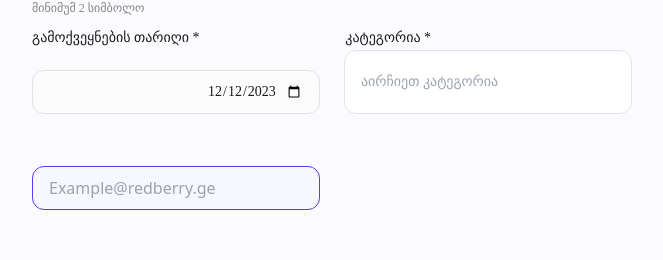
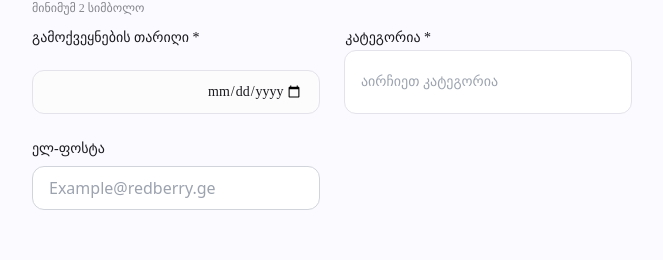
Before and after one commit to luttinno/redberry, a React (Create React App) app: page /add-blog in a window 1280 px wide. Shown: the part 759-1019 px from the top of the page, without its empty margins (248-911 px from the left). Built offline with nearby package versions, Linux system fonts and the light colour scheme; a small style sheet from the web is missing.

Commit message:
feat: finish validation

```diff
--- a/src/components/AddBlogs.jsx
+++ b/src/components/AddBlogs.jsx
@@ -5,6 +5,7 @@ import MultiSelectCategories from "./MultiSelectCategories";
 import { Link } from "react-router-dom";
 import Logo from "../images/Logo.svg";
 import back from "../images/back-2.svg";
+import EmailInput from "./EmailInput";
 
 const BlogUploadForm = ({ onUpload, onClose }) => {
   const [selectedFile, setSelectedFile] = useState(null);
@@ -103,11 +104,12 @@ const BlogUploadForm = ({ onUpload, onClose }) => {
     }
   };
 
-  const [selectedDate, setSelectedDate] = useState("2023-12-12");
+  const [selectedDate, setSelectedDate] = useState("");
 
   const handleDateChange = (event) => {
     setSelectedDate(event.target.value);
   };
+  const isDateSelected = selectedDate !== "";
 
   return (
     <>
@@ -297,29 +299,27 @@ const BlogUploadForm = ({ onUpload, onClose }) => {
             min="2023-29-12"
             max="2024-12-31"
             onChange={handleDateChange}
-            className="w-[288px] h-[44px] rounded-[12px] border-[1px] border-[#E4E3EB] font-[FiraGO] text-[14px] font-normal leading-[20px] tracking-normal text-left text-[#1A1A1F] bg-[#FCFCFD] absolute bottom-[210px] pl-[16px] pr-[16px] flex flex-row-reverse "
+            className={`w-[288px] h-[44px] rounded-[12px] border-[1px] border-[#E4E3EB] font-[FiraGO] text-[14px] font-normal leading-[20px] tracking-normal text-left text-[#1A1A1F] bg-[#FCFCFD] absolute bottom-[210px] pl-[16px] pr-[16px] flex flex-row-reverse ${
+              isDateSelected
+                ? "border-[#14D81C] bg-[#F8FFF8]"
+                : "border-[#E4E3EB]"
+            } focus:outline-none `}
           />
           <h2 className="font-[FiraGO] text-[14px] font-medium leading-[20px] tracking-normal text-left text-[#1A1A1F] absolute bottom-[276px] right-[201px] ">
             კატეგორია *
           </h2>
           <MultiSelectCategories />
 
-          <h2 className="font-[FiraGO] text-[14px] font-medium leading-[20px] tracking-normal text-left text-[#1A1A1F] absolute bottom-[132px] left-0 ">
+          <h2 className="font-[FiraGO] text-[14px] font-medium leading-[20px] tracking-normal text-left text-[#1A1A1F] absolute bottom-[165px] left-0 ">
             ელ-ფოსტა
           </h2>
-          <input
-            className="w-[288px] h-[44px] bg-[#F7F7FF] border-[#5D37F3] border-[1.5px] rounded-[12px] pl-4 focus:outline-[#5D37F3] absolute bottom-[114px] left-0 "
-            placeholder="Example@redberry.ge"
-            type="email"
-            id="email"
-            required
-          />
+          <EmailInput />
 
           {error && <p className="mt-2 text-red-500 text-sm">{error}</p>}
 
           <button
             type="submit"
-            className="w-[288px] h-[40px] absolute right-0 bottom-0 text-[#FFFFFF] bg-[#E4E3EB] font-[FiraGO] text-[14px] font-medium leading-[20px] tracking-normal text-center rounded-[8px] "
+            className="w-[288px] h-[40px] absolute right-0 bottom-0 text-[#FFFFFF] bg-[#E4E3EB] font-[FiraGO] text-[14px] font-medium leading-[20px] tracking-normal text-center rounded-[8px] hover:bg-[#5D37F3] [transition:0.5s_ease-in-out] "
           >
             გამოქვეყნება
           </button>
--- /dev/null
+++ b/src/components/EmailInput.jsx
@@ -0,0 +1,32 @@
+import React, { useState } from "react";
+
+const EmailInput = () => {
+  const [isEmailValid, setIsEmailValid] = useState(false);
+
+  const handleEmailChange = (e) => {
+    const enteredEmail = e.target.value;
+
+    // Validate email format
+    const isValidFormat = enteredEmail.endsWith("@redberry.ge");
+
+    // Update email validation state
+    setIsEmailValid(isValidFormat);
+  };
+
+  return (
+    <input
+      className={`w-[288px] h-[44px] ${
+        isEmailValid
+          ? "bg-[#269726] border-green-500"
+          : "bg-white border-gray-300"
+      } border rounded-[12px] pl-4 focus:outline-none absolute bottom-[114px] left-0 z-10`}
+      placeholder="Example@redberry.ge"
+      type="text"
+      id="email"
+      required
+      onChange={handleEmailChange}
+    />
+  );
+};
+
+export default EmailInput;
--- a/src/components/MultiSelectCategories.jsx
+++ b/src/components/MultiSelectCategories.jsx
@@ -8,18 +8,23 @@ const CustomSelect = ({ options, selected, onSelect, categoryStyles }) => {
     setIsOpen(false);
   };
 
+  const isCategorySelected = selected !== "";
   return (
     <div className="custom-select">
-      {selected ? (
+      {isCategorySelected ? (
         <input
-          className="w-[288px] h-[64px] border-[1px] border-[#E4E3EB] rounded-[12px] text-[#85858D] font-[FiraGO] text-[14px] font-normal leading-[20px] tracking-normal text-left pl-4 focus:outline-[#5D37F3]"
+          className={`w-[288px] h-[64px] border-[1px] border-[#E4E3EB] rounded-[12px] text-[#85858D] font-[FiraGO] text-[14px] font-normal leading-[20px] tracking-normal text-left pl-4 focus:outline-none ${
+            isCategorySelected
+              ? "border-[#14D81C] bg-[#F8FFF8]"
+              : "border-[#E4E3EB]"
+          }`}
           onClick={() => setIsOpen(!isOpen)}
         ></input>
       ) : (
         <input
           placeholder="აირჩიეთ კატეგორია"
           onClick={() => setIsOpen(!isOpen)}
-          className="w-[288px] h-[64px] border-[1px] border-[#E4E3EB] rounded-[12px] text-[#85858D] font-[FiraGO] text-[14px] font-normal leading-[20px] tracking-normal text-left pl-4 focus:outline-[#5D37F3]  "
+          className="w-[288px] h-[64px] border-[1px] border-[#E4E3EB] rounded-[12px] text-[#85858D] font-[FiraGO] text-[14px] font-normal leading-[20px] tracking-normal text-left pl-4 focus:outline-none  "
         ></input>
       )}
       {isOpen && (
--- a/src/components/Validation.jsx
+++ /dev/null
@@ -1,53 +0,0 @@
-import React, { useState } from "react";
-
-const App = () => {
-  const [inputValue, setInputValue] = useState("");
-  const [isTouched, setIsTouched] = useState(false);
-
-  // Validation States
-  const [isValidSymbol, setIsValidSymbol] = useState(true);
-
-  const validateInput = () => {
-    setIsTouched(true);
-
-    // Validate each condition separately
-    setIsValidSymbol(inputValue.length >= 1); // Update to 2 symbols for validity
-  };
-
-  return (
-    <div className="p-4 flex flex-col w-[600px] h-[400px]">
-      <h2 className="text-xl font-bold mb-2">სათური *</h2>
-      <input
-        type="text"
-        placeholder="შეიყვნეთ სათაური"
-        value={inputValue}
-        onChange={(e) => {
-          setInputValue(e.target.value);
-          validateInput();
-        }}
-        className={`focus:outline-none border p-2 ${
-          isTouched
-            ? isValidSymbol
-              ? "border-green-500 text-green-500 bg-[#F8FFF8]"
-              : "border-red-500 text-red-500 bg-[#FAF2F3]"
-            : "border-grey text-grey"
-        }`}
-      />
-      <ul className="inline-block">
-        <li
-          className={`inline-block text-sm ${
-            isTouched
-              ? isValidSymbol
-                ? "text-green-500 bg-[#F8FFF8]"
-                : "text-red-500 bg-[#FAF2F3]"
-              : "text-grey"
-          }`}
-        >
-          მინიმუმ 2 სიმბოლო
-        </li>
-      </ul>
-    </div>
-  );
-};
-
-export default App;
```
